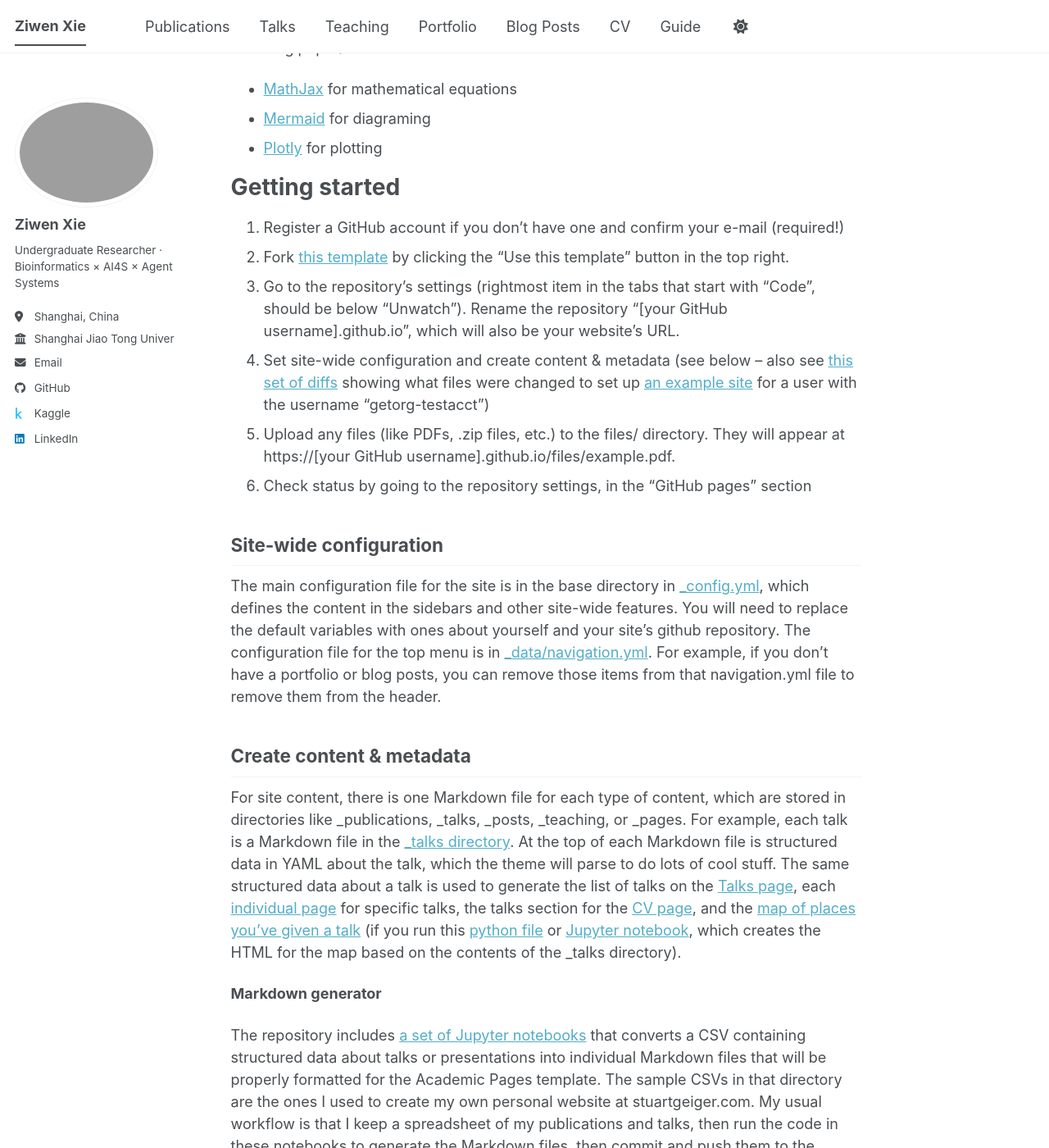
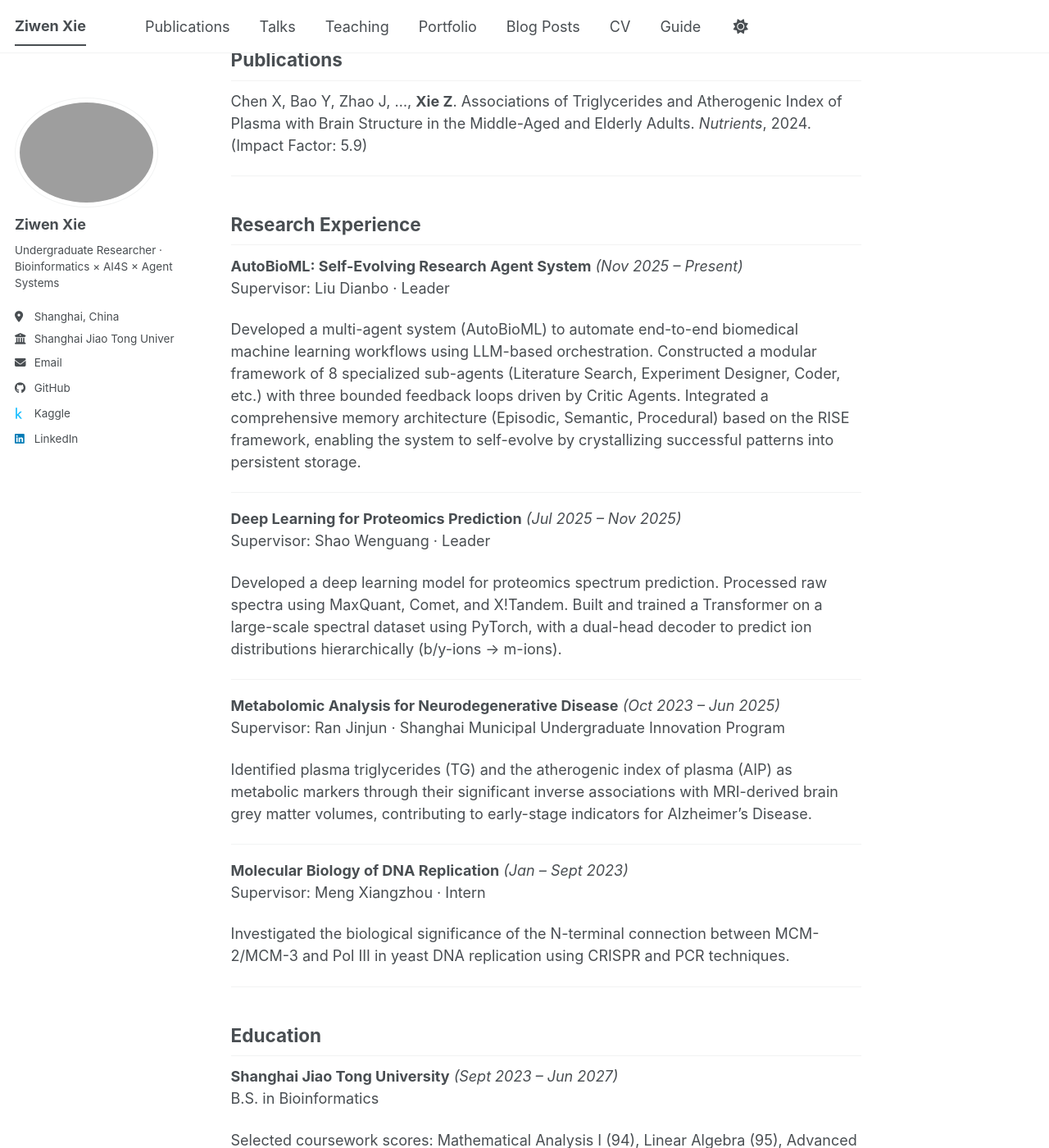
Before and after one commit to Shyreak/Shyreak.github.io, a Jekyll site: the page built from _pages/about.md, in a window 1280 px wide and 1400 px high, scrolled down 1024 px. Shown: the whole window at 82% size. Built offline with Jekyll 4.4.1, drawn with Linux system fonts in a browser that asks for light colours; a script bundle is joined from its source files by our own code; library files that are not in the unit come from our copies; some of the changed text lies outside the part shown.

Commit message:
Update about.md

```diff
--- a/_pages/about.md
+++ b/_pages/about.md
@@ -1,56 +1,93 @@
 ---
 permalink: /
-title: "Academic Pages is a ready-to-fork GitHub Pages template for academic personal websites"
+title: "Ziwen Xie"
 author_profile: true
 redirect_from:
   - /about/
   - /about.html
 ---
 
-This is the front page of a website that is powered by the [Academic Pages template](https://github.com/academicpages/academicpages.github.io) and hosted on GitHub pages. [GitHub pages](https://pages.github.com) is a free service in which websites are built and hosted from code and data stored in a GitHub repository, automatically updating when a new commit is made to the repository. This template was forked from the [Minimal Mistakes Jekyll Theme](https://mmistakes.github.io/minimal-mistakes/) created by Michael Rose, and then extended to support the kinds of content that academics have: publications, talks, teaching, a portfolio, blog posts, and a dynamically-generated CV. Incidentally, these same features make it a great template for anyone that needs to show off a professional template!
+I am an undergraduate researcher at [Shanghai Jiao Tong University](https://www.sjtu.edu.cn/), majoring in Bioinformatics (B.S., expected 2027). I am broadly interested in **AI for Science (AI4S)** and **autonomous agent systems**, with a focus on building intelligent multi-agent workflows that automate complex scientific pipelines in biomedical and biochemical domains.
 
- You can fork [this template](https://github.com/academicpages/academicpages.github.io) right now, modify the configuration and Markdown files, add your own PDFs and other content, and have your own site for free, with no ads!
+I believe that well-grounded mathematical reasoning is essential to doing good research at the intersection of AI and the life sciences. I am particularly drawn to questions around *agent self-improvement*, *tool use*, and *reasoning over structured scientific data*.
 
-A data-driven personal website
-======
-Like many other Jekyll-based GitHub Pages templates, Academic Pages makes you separate the website's content from its form. The content & metadata of your website are in structured Markdown files, while various other files constitute the theme, specifying how to transform that content & metadata into HTML pages. You keep these various Markdown (.md), YAML (.yml), HTML, and CSS files in a public GitHub repository. Each time you commit and push an update to the repository, the [GitHub pages](https://pages.github.com/) service creates static HTML pages based on these files, which are hosted on GitHub's servers free of charge.
+Feel free to reach out if you'd like to discuss research or explore potential collaboration!
 
-Many of the features of dynamic content management systems (like Wordpress) can be achieved in this fashion, using a fraction of the computational resources and with far less vulnerability to hacking and DDoSing. You can also modify the theme to your heart's content without touching the content of your site. If you get to a point where you've broken something in Jekyll/HTML/CSS beyond repair, your Markdown files describing your talks, publications, etc. are safe. You can rollback the changes or even delete the repository and start over - just be sure to save the Markdown files! You can also write scripts that process the structured data on the site, such as [this one](https://github.com/academicpages/academicpages.github.io/blob/master/talkmap.ipynb) that analyzes metadata in pages about talks to display [a map of every location you've given a talk](https://academicpages.github.io/talkmap.html).
+📧 [shuji888@sjtu.edu.cn](mailto:shuji888@sjtu.edu.cn) · [mygo520888@gmail.com](mailto:mygo520888@gmail.com)
 
-For those users that need more advanced functionality, the template also supports the following popular tools:
-- [MathJax](https://www.mathjax.org/) for mathematical equations
-- [Mermaid](https://mermaid.js.org/) for diagraming
-- [Plotly](https://plotly.com/javascript/) for plotting
+---
 
-Getting started
-======
-1. Register a GitHub account if you don't have one and confirm your e-mail (required!)
-1. Fork [this template](https://github.com/academicpages/academicpages.github.io) by clicking the "Use this template" button in the top right.
-1. Go to the repository's settings (rightmost item in the tabs that start with "Code", should be below "Unwatch"). Rename the repository "[your GitHub username].github.io", which will also be your website's URL.
-1. Set site-wide configuration and create content & metadata (see below -- also see [this set of diffs](https://archive.is/3TPas) showing what files were changed to set up [an example site](https://getorg-testacct.github.io) for a user with the username "getorg-testacct")
-1. Upload any files (like PDFs, .zip files, etc.) to the files/ directory. They will appear at https://[your GitHub username].github.io/files/example.pdf.
-1. Check status by going to the repository settings, in the "GitHub pages" section
+## Research Interests
 
-Site-wide configuration
-------
-The main configuration file for the site is in the base directory in [_config.yml](https://github.com/academicpages/academicpages.github.io/blob/master/_config.yml), which defines the content in the sidebars and other site-wide features. You will need to replace the default variables with ones about yourself and your site's github repository. The configuration file for the top menu is in [_data/navigation.yml](https://github.com/academicpages/academicpages.github.io/blob/master/_data/navigation.yml). For example, if you don't have a portfolio or blog posts, you can remove those items from that navigation.yml file to remove them from the header.
+- Multi-agent systems and autonomous agent frameworks
+- AI for Science — applying deep learning to biomedical and biochemical problems
+- Automated machine learning (AutoML) for scientific tasks
+- Agent reasoning, tool use, and self-improvement
 
-Create content & metadata
-------
-For site content, there is one Markdown file for each type of content, which are stored in directories like _publications, _talks, _posts, _teaching, or _pages. For example, each talk is a Markdown file in the [_talks directory](https://github.com/academicpages/academicpages.github.io/tree/master/_talks). At the top of each Markdown file is structured data in YAML about the talk, which the theme will parse to do lots of cool stuff. The same structured data about a talk is used to generate the list of talks on the [Talks page](https://academicpages.github.io/talks), each [individual page](https://academicpages.github.io/talks/2012-03-01-talk-1) for specific talks, the talks section for the [CV page](https://academicpages.github.io/cv), and the [map of places you've given a talk](https://academicpages.github.io/talkmap.html) (if you run this [python file](https://github.com/academicpages/academicpages.github.io/blob/master/talkmap.py) or [Jupyter notebook](https://github.com/academicpages/academicpages.github.io/blob/master/talkmap.ipynb), which creates the HTML for the map based on the contents of the _talks directory).
+---
 
-**Markdown generator**
+## News
 
-The repository includes [a set of Jupyter notebooks](https://github.com/academicpages/academicpages.github.io/tree/master/markdown_generator
-) that converts a CSV containing structured data about talks or presentations into individual Markdown files that will be properly formatted for the Academic Pages template. The sample CSVs in that directory are the ones I used to create my own personal website at stuartgeiger.com. My usual workflow is that I keep a spreadsheet of my publications and talks, then run the code in these notebooks to generate the Markdown files, then commit and push them to the GitHub repository.
+- **2026.01** — Started developing **ProtFlowAgent**, an agent workflow for automated mass spectrometry data processing.
+- **2025.11** — Started working on **AutoBioML**, a multi-agent system for autonomous deep learning algorithm design on biomedical tasks.
+- **2024** — Won the **Shanghai Scholarship** for academic ranking of **Top 2** in the 2023–2024 academic year.
 
-How to edit your site's GitHub repository
-------
-Many people use a git client to create files on their local computer and then push them to GitHub's servers. If you are not familiar with git, you can directly edit these configuration and Markdown files directly in the github.com interface. Navigate to a file (like [this one](https://github.com/academicpages/academicpages.github.io/blob/master/_talks/2012-03-01-talk-1.md) and click the pencil icon in the top right of the content preview (to the right of the "Raw | Blame | History" buttons). You can delete a file by clicking the trashcan icon to the right of the pencil icon. You can also create new files or upload files by navigating to a directory and clicking the "Create new file" or "Upload files" buttons.
+---
 
-Example: editing a Markdown file for a talk
-![Editing a Markdown file for a talk](/images/editing-talk.png)
+## Publications
 
-For more info
-------
-More info about configuring Academic Pages can be found in [the guide](https://academicpages.github.io/markdown/), the [growing wiki](https://github.com/academicpages/academicpages.github.io/wiki), and you can always [ask a question on GitHub](https://github.com/academicpages/academicpages.github.io/discussions). The [guides for the Minimal Mistakes theme](https://mmistakes.github.io/minimal-mistakes/docs/configuration/) (which this theme was forked from) might also be helpful.
+Chen X, Bao Y, Zhao J, …, **Xie Z**. Associations of Triglycerides and Atherogenic Index of Plasma with Brain Structure in the Middle-Aged and Elderly Adults. *Nutrients*, 2024. (Impact Factor: 5.9)
+
+---
+
+## Research Experience
+
+**AutoBioML: Self-Evolving Research Agent System** *(Nov 2025 – Present)*
+Supervisor: Liu Dianbo · Leader
+
+Developed a multi-agent system (AutoBioML) to automate end-to-end biomedical machine learning workflows using LLM-based orchestration. Constructed a modular framework of 8 specialized sub-agents (Literature Search, Experiment Designer, Coder, etc.) with three bounded feedback loops driven by Critic Agents. Integrated a comprehensive memory architecture (Episodic, Semantic, Procedural) based on the RISE framework, enabling the system to self-evolve by crystallizing successful patterns into persistent storage.
+
+---
+
+**Deep Learning for Proteomics Prediction** *(Jul 2025 – Nov 2025)*
+Supervisor: Shao Wenguang · Leader
+
+Developed a deep learning model for proteomics spectrum prediction. Processed raw spectra using MaxQuant, Comet, and X!Tandem. Built and trained a Transformer on a large-scale spectral dataset using PyTorch, with a dual-head decoder to predict ion distributions hierarchically (b/y-ions → m-ions).
+
+---
+
+**Metabolomic Analysis for Neurodegenerative Disease** *(Oct 2023 – Jun 2025)*
+Supervisor: Ran Jinjun · Shanghai Municipal Undergraduate Innovation Program
+
+Identified plasma triglycerides (TG) and the atherogenic index of plasma (AIP) as metabolic markers through their significant inverse associations with MRI-derived brain grey matter volumes, contributing to early-stage indicators for Alzheimer's Disease.
+
+---
+
+**Molecular Biology of DNA Replication** *(Jan – Sept 2023)*
+Supervisor: Meng Xiangzhou · Intern
+
+Investigated the biological significance of the N-terminal connection between MCM-2/MCM-3 and Pol III in yeast DNA replication using CRISPR and PCR techniques.
+
+---
+
+## Education
+
+**Shanghai Jiao Tong University** *(Sept 2023 – Jun 2027)*
+B.S. in Bioinformatics
+
+Selected coursework scores: Mathematical Analysis I (94), Linear Algebra (95), Advanced Mathematics II (95), College Physics (97), Physical Chemistry (94).
+
+**Honors & Awards**
+- Shanghai Scholarship — Academic ranking Top 2 (2023–2024)
+- 2nd Prize, Chinese Mathematics Competition for College Students
+- 3rd Prize, National College Student Mathematical Contest in Modeling
+
+---
+
+## Skills
+
+**Programming:** Python, C++, R
+**Deep Learning:** PyTorch · Transformers · CNN (ResNet) · RNN (LSTM/GRU)
+**AI/LLM Ecosystem:** Agentic Workflows · RAG · LangSmith · Claude API · OpenAI API
+**DevOps & Tools:** Docker · Linux/Unix · GPU Cluster · Git · LaTeX
+**Languages:** Chinese (Native) · English (Fluent)
```
